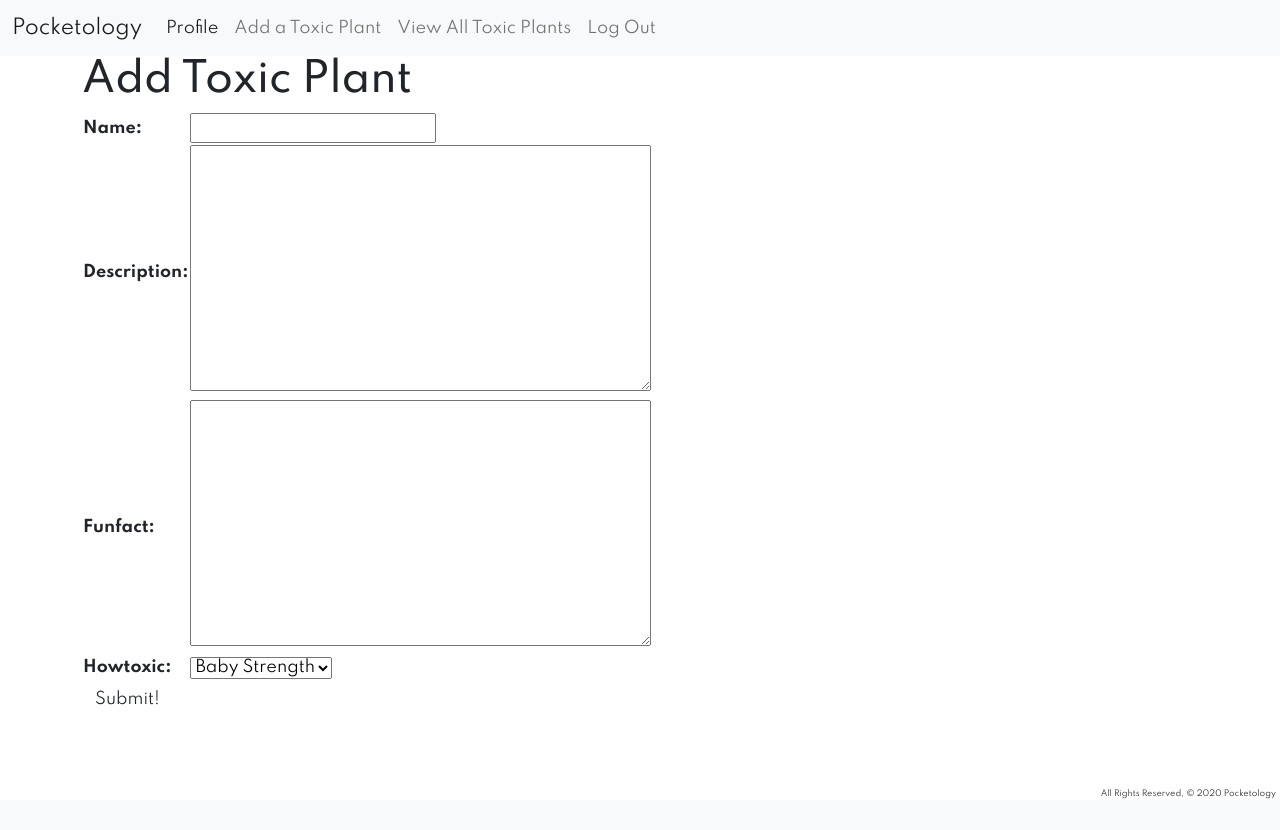
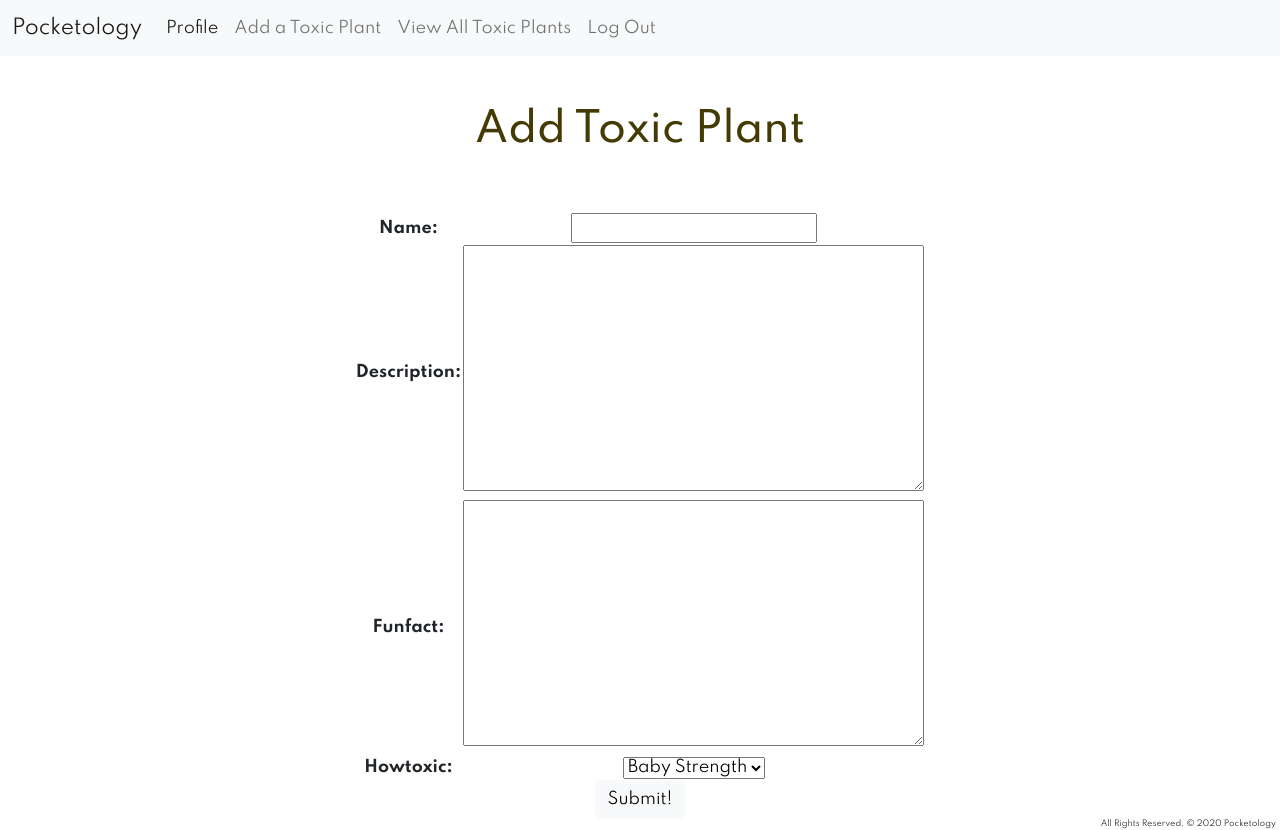
Before and after one commit to erikacolette29/Pocketology, a Django app: page /toxics/create/ in a window 1280 px wide. Before the commit the page ends 799 px from the top, so only its background shows below. Run offline with Django 3.2, Linux system fonts and the light colour scheme; the visitor is signed in with stand-in values (Sample User, id 1); some web fonts are replaced.

Commit message:
add and edit pages styles in the works

```diff
--- a/main_app/static/css/style.css
+++ b/main_app/static/css/style.css
@@ -143,9 +143,26 @@
   justify-content: flex-end;
   align-items: flex-end;
   flex-flow: row;
+
 /* background-color: aquamarine; */
 }
 
 .edit-btn{
   margin-right: 10px;
+
 }
+
+
+
+
+
+/* ADD AND EDIT FORM */
+
+.add-edit-page-container{
+  display: flex;
+  justify-content: center;
+  align-items: center;
+  /* background-color: blue; */
+  border: none;
+  text-align: center;
+}
--- a/main_app/templates/main_app/toxic_form.html
+++ b/main_app/templates/main_app/toxic_form.html
@@ -2,11 +2,16 @@
 
 {% block content %}
 {% if object %}
-<h1>Edit <span class="teal-text">{{object.name}}</span></h1>
+<div class="page-title-contianer">
+<h1>Edit <span class="">{{object.name}}</span></h1>
+</div>
 {% else %}
+<div class="page-title-contianer">
 <h1>Add Toxic Plant</h1>
+</div>
 {% endif %}
 
+<div class="add-edit-page-container">
   <!-- Leaving the action empty makes the form post to the same url used to display it -->
   <form action="" method="post">
     <!-- Django requires the following for security purposes -->
@@ -15,12 +20,14 @@
       <!-- Render the inputs inside of <tr>s & <td>s -->
       {{ form.as_table }}
     </table>
-    <input type="submit" value="Submit!" class="btn">
+    <input type="submit" value="Submit!" class="btn btn-light">
 
   </form>
+</div>
   <script>
     // initialize the meal select
     var selectEl = document.getElementById('id_howtoxic');
     M.FormSelect.init(selectEl);
   </script>
+
 {% endblock %}
```
